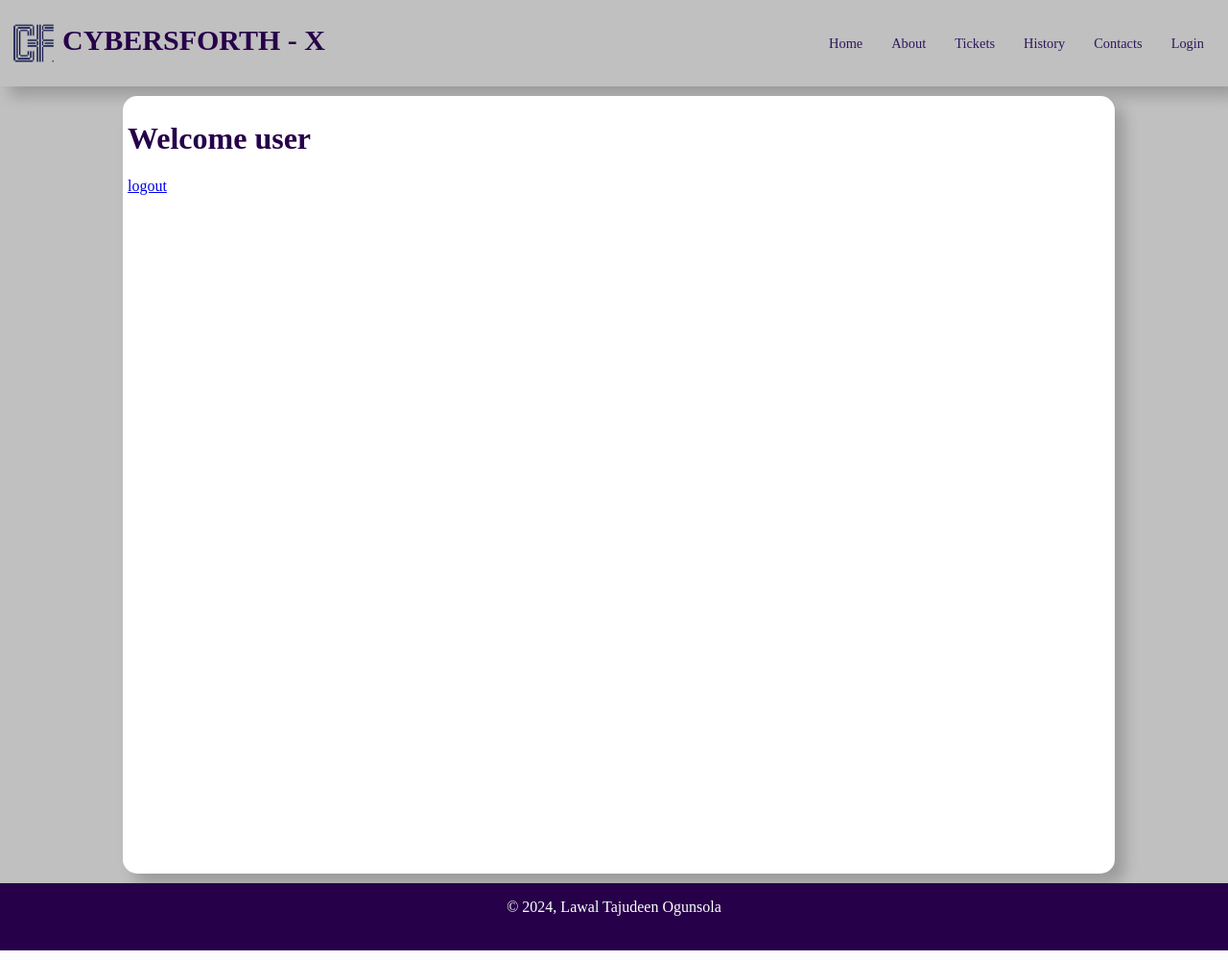
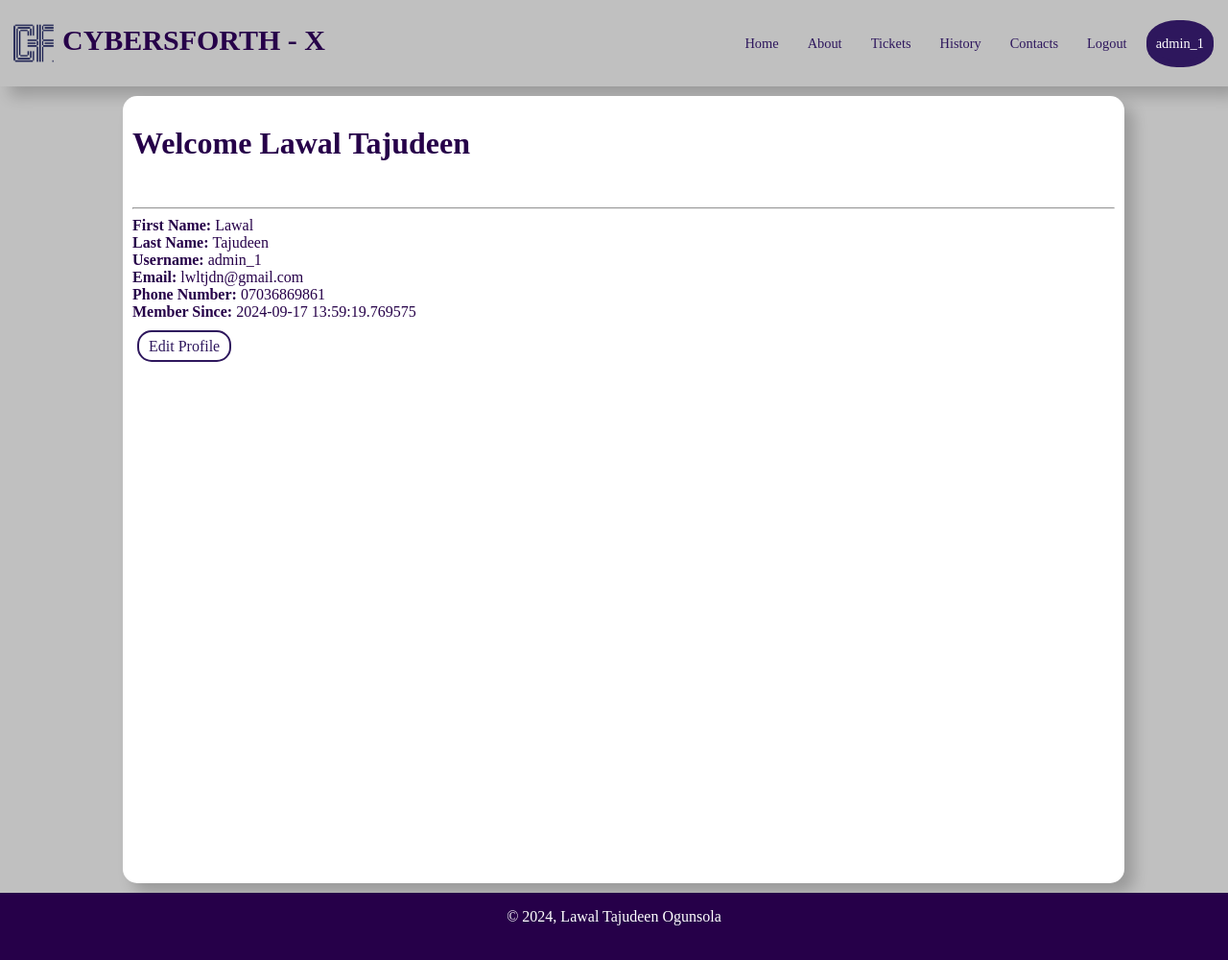
Before and after one commit to lawalTheWest/ticketing_system, a Flask app: page /dashboard in a window 1280 px wide. Shown: the whole page at 96% size. Run offline with Flask 3, Linux system fonts and the light colour scheme; a user stored in the database is signed in.

Commit message:
worked on the userdashboard

```diff
--- a/static/css/header.css
+++ b/static/css/header.css
@@ -24,6 +24,11 @@ nav ul li a {
     color: #2E175D;
     text-decoration: none;
 }
+
+/* .user_profile {
+    border: 2px solid #2E175D;
+    border-radius: 45%;
+} */
 
 .the-search {
     max-width: 70px;
--- a/static/css/layout.css
+++ b/static/css/layout.css
@@ -58,12 +58,14 @@ nav ul li {
     font-size: 90%;
 }
 
-nav ul li a {
+nav ul li a,
+.edit_profile {
     color: #2E175D;
     text-decoration: none;
 }
 
-nav ul li {
+nav ul li,
+.edit_profile {
     margin: 8px, 0;
     text-align: center;
     width: 80%;
@@ -74,18 +76,21 @@ nav ul li {
     border-radius: 15px;
 }
 
-nav ul li:hover {
+nav ul li:hover,
+.edit_profile:hover {
     background-color: #2E175D;
     border-radius: 15px;
     transform: scale(1.05);
     transition: all 0.3s ease;
 }
 
-nav ul li:hover a {
+nav ul li:hover a,
+.edit_profile:hover {
     color: #fff;
 }
 
-nav ul li:active {
+nav ul li:active,
+.edit_profile:active {
     background: #ffa500;
     transform: scale(0.81);
     transition: all 0.3s ease;
@@ -101,16 +106,21 @@ nav ul li a {
     box-sizing: border-box;
 }
 
+
 main {
     background-color: #fff;
     color: #260049;
     width: 80%;
     margin: 10px 10%;
-    padding: 5px;
+    padding: 10px;
     min-height: 100vh;
     border-radius: 15px;
     justify-content: center;
     box-shadow: 10px 10px 15px rgba(0, 0, 0, 0.2);
+}
+
+.edit_profile {
+    border: 2px solid #2E175D;
 }
 
 /* footer section */
@@ -129,3 +139,15 @@ footer {
 footer p:hover {
     color: #0f0;
 }
+
+.user_profile,
+.user_profile a {
+    background-color: #2E175D;
+    color: #fff;
+    border-radius: 45%;
+}
+
+.user_profile:hover {
+    background-color: #000080;
+    color: #2E175D;
+}
--- a/templates/dashboard.html
+++ b/templates/dashboard.html
@@ -1,8 +1,20 @@
 {% extends "layout.html" %}
 
-{% block header %}{% endblock header %}
+{% block header %}
+<link rel='stylesheet' href="{{ url_for('static', filename='./css/dashboard.css') }}">
+{% endblock header %}
 
 {% block contents %}
-<h1>Welcome user</h1>
-<a href="{{ url_for('routes.Logout') }}">logout</a>
+<div>
+    <h1>Welcome {{ current_user.first_name }} {{ current_user.last_name }}</h1>
+
+</div><br/>
+<hr/>
+<strong>First Name: </strong>{{ current_user.first_name }}<br/>
+<strong>Last Name: </strong>{{ current_user.last_name }}<br/>
+<strong>Username: </strong>{{ current_user.username }}<br/>
+<strong>Email: </strong>{{ current_user.email }} <br/>
+<strong>Phone Number: </strong>{{ current_user.phone_number}}<br/>
+<strong>Member Since: </strong>{{ current_user.created_at }}<br/><br/>
+<a class='edit_profile' href='#'>Edit Profile</a>
 {% endblock contents %}
--- a/templates/header.html
+++ b/templates/header.html
@@ -25,9 +25,21 @@
             <li>
                 <a href='#'>Contacts</a>
             </li>
+            {% if current_user.is_authenticated %}
+                <li>
+                    <a href="{{ url_for('routes.Logout') }}" >Logout</a>
+                </li>
+                <li class='user_profile'>
+                    <a href="{{ url_for('routes.Dashboard') }}" >{{ current_user.username }}</a>
+                </li>
+            {% else %}
             <li>
                 <a href="{{ url_for('routes.Login') }}" >Login</a>
             </li>
+            <li>
+                <a href="{{ url_for('routes.Register') }}" >Register</a>
+            </li>
+            {% endif %}
         </ul>
     </div>
 </nav>
```
Also changed, not shown: app.db, static/css/dashboard.css (added).
